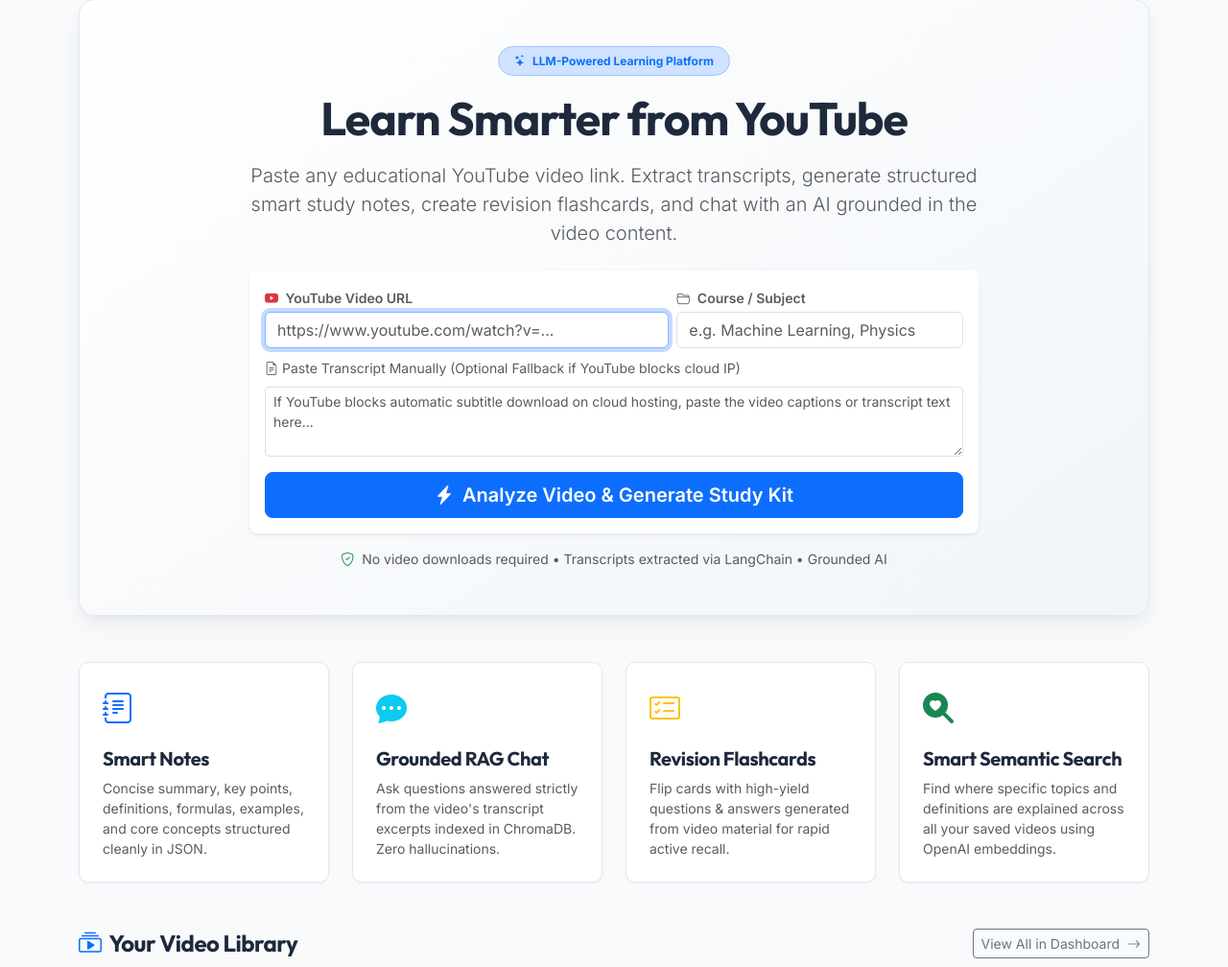
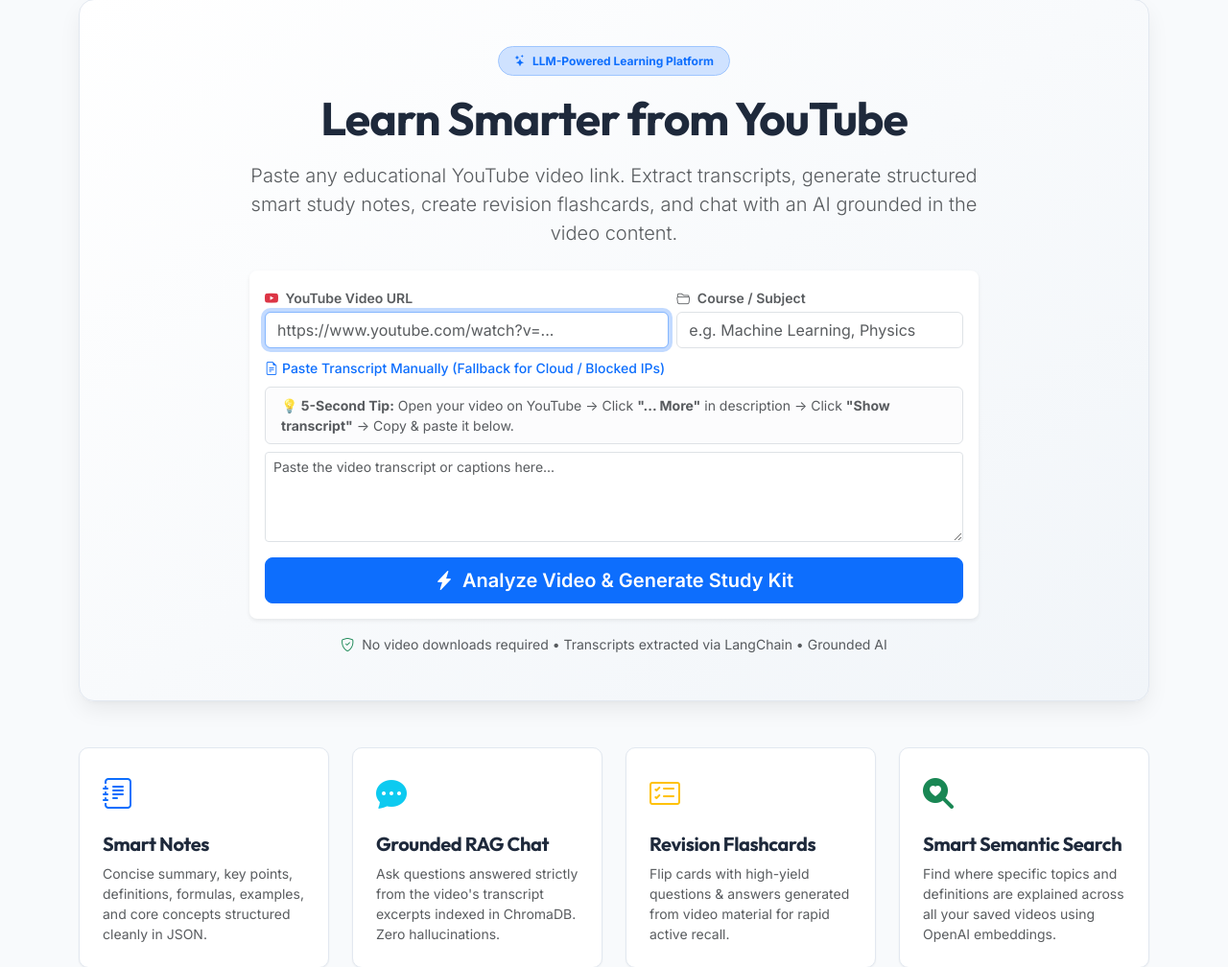
Before and after one commit to agarwalganesh/LearnTube-AI, a Flask app: page / in a window 1280 px wide, after a click on "Paste Transcript Manually (Fallback for Cloud / Blocked IPs)". Shown: the part 122-1130 px from the top of the page at 96% size. Run offline with Flask 3, Linux system fonts and the light colour scheme.

Commit message:
fix: preserve inputs and auto-expand manual transcript fallback with guidance on cloud IP block

```diff
--- a/routes/video_routes.py
+++ b/routes/video_routes.py
@@ -49,8 +49,20 @@ def analyze_video():
         # Extract Transcript using LangChain YoutubeLoader or manual input
         extraction_result = TranscriptService.extract_transcript(youtube_url, manual_transcript=manual_transcript)
         if not extraction_result['success']:
-            flash(extraction_result['error'], 'danger')
-            return redirect(url_for('video.index'))
+
+            flash(extraction_result['error'], 'warning')
+            recent_videos = Video.query.order_by(Video.created_at.desc()).limit(6).all()
+            courses = db.session.query(Video.course_name).distinct().all()
+            courses_list = [c[0] for c in courses if c[0]]
+            return render_template(
+                'index.html',
+                recent_videos=recent_videos,
+                courses=courses_list,
+                openai_configured=Config.is_openai_configured(),
+                prefill_url=youtube_url,
+                prefill_course=course_name,
+                show_manual_transcript=True
+            )
 
 
         # Save to SQLite Database
--- a/templates/index.html
+++ b/templates/index.html
@@ -27,6 +27,7 @@
                                 name="youtube_url"
                                 class="form-control"
                                 placeholder="https://www.youtube.com/watch?v=..."
+                                value="{{ prefill_url or '' }}"
                                 required
                                 autofocus
                             >
@@ -40,6 +41,7 @@
                                 name="course_name"
                                 class="form-control"
                                 placeholder="e.g. Machine Learning, Physics"
+                                value="{{ prefill_course or '' }}"
                                 list="courseSuggestions"
                             >
                             <datalist id="courseSuggestions">
@@ -50,13 +52,17 @@
                         </div>
                     </div>
                     <div class="mt-2 text-start">
-                        <a class="text-decoration-none small text-muted d-inline-flex align-items-center" data-bs-toggle="collapse" href="#manualTranscriptCollapse" role="button" aria-expanded="false" aria-controls="manualTranscriptCollapse">
-                            <i class="bi bi-file-earmark-text me-1"></i> Paste Transcript Manually (Optional Fallback if YouTube blocks cloud IP)
+                        <a class="text-decoration-none small text-primary d-inline-flex align-items-center fw-medium" data-bs-toggle="collapse" href="#manualTranscriptCollapse" role="button" aria-expanded="{{ 'true' if show_manual_transcript else 'false' }}" aria-controls="manualTranscriptCollapse">
+                            <i class="bi bi-file-earmark-text me-1"></i> Paste Transcript Manually (Fallback for Cloud / Blocked IPs)
                         </a>
-                        <div class="collapse mt-2" id="manualTranscriptCollapse">
-                            <textarea name="manual_transcript" class="form-control form-control-sm" rows="3" placeholder="If YouTube blocks automatic subtitle download on cloud hosting, paste the video captions or transcript text here..."></textarea>
+                        <div class="collapse mt-2 {{ 'show' if show_manual_transcript else '' }}" id="manualTranscriptCollapse">
+                            <div class="alert alert-light border py-2 px-3 mb-2 small text-muted">
+                                <strong>💡 5-Second Tip:</strong> Open your video on YouTube &rarr; Click <strong>"... More"</strong> in description &rarr; Click <strong>"Show transcript"</strong> &rarr; Copy &amp; paste it below.
+                            </div>
+                            <textarea name="manual_transcript" class="form-control form-control-sm" rows="4" placeholder="Paste the video transcript or captions here..."></textarea>
                         </div>
                     </div>
+
                     <div class="mt-3 text-end">
                         <button type="submit" id="analyzeSubmitBtn" class="btn btn-primary btn-lg w-100 fw-semibold">
                             <i class="bi bi-lightning-charge-fill me-1"></i> Analyze Video &amp; Generate Study Kit
```
Also changed, not shown: services/transcript_service.py (+15 -1 lines).
